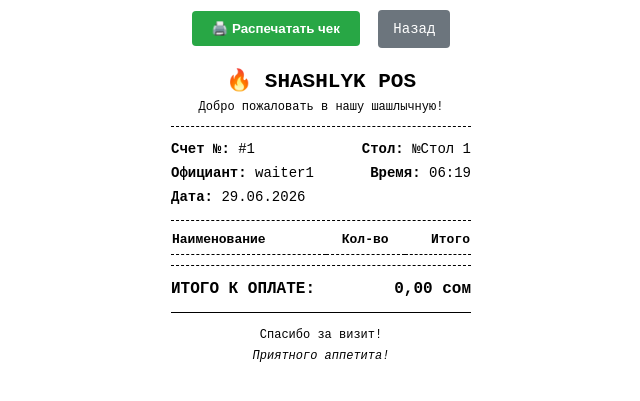
After one commit to mickaaDev/shashlyk, a Django app: page /pos/order/1/bill/ in a window 1280 px wide. The commit adds this page. Shown: the top 401 px of the page, without its empty margins (319-959 px from the left). Run offline with Django 5.2, Linux system fonts and the light colour scheme; a user stored in the database is signed in; data comes from the database, SQL or seed files in the repository; both versions use the stored data as it was after the commit; lists and menus that the app fills with data are empty.

Commit message:
improved admin panel, distribute printing bills  and added open/close of shift

```diff
--- /dev/null
+++ b/core/urls.py
@@ -0,0 +1,8 @@
+from django.urls import path
+from . import views
+
+urlpatterns = [
+    # ... ваши другие пути для приложения core ...
+    path('management/shift/', views.shift_management, name='shift_management'),
+    path('management/shift/toggle/', views.toggle_shift, name='toggle_shift'),
+]
--- a/orders/models.py
+++ b/orders/models.py
@@ -37,11 +37,11 @@ class Order(models.Model):
     def __str__(self):
         # Safely fall back if the table was removed or set to NULL
         table_num = self.table.number if self.table else _("Удален/Нет")
-        return f"Заказ №{self.id} (Стол {table_num})"
+        return f"Счет №{self.id} ({table_num})"
 
     class Meta:
-        verbose_name = _('Заказ')
-        verbose_name_plural = _('Заказы')
+        verbose_name = _('Счет')
+        verbose_name_plural = _('Счета (Чеки)')
 
 
 class OrderItem(models.Model):
@@ -60,7 +60,8 @@ class OrderItem(models.Model):
     comment = models.CharField(max_length=150, blank=True, null=True, verbose_name=_("Комментарий к блюду (напр. без лука)"))
     def get_total_price(self):
         return self.quantity * self.price_at_order
-
+    def __str__(self):
+        return f"{self.product.name} (x{self.quantity})"
     def save(self, *args, **kwargs):
         if not self.pk and not self.price_at_order:
             self.price_at_order = self.product.price
--- /dev/null
+++ b/orders/templates/orders/bill_detail.html
@@ -0,0 +1,115 @@
+<!DOCTYPE html>
+<html lang="ru">
+<head>
+    <meta charset="UTF-8">
+    <meta name="viewport" content="width=device-width, initial-scale=1.0">
+    <title>Чек №{{ order.id }}</title>
+    <style>
+        body {
+            font-family: 'Courier New', Courier, monospace; /* Моноширинный шрифт как на реальном чеке */
+            font-size: 14px;
+            line-height: 1.3;
+            width: 300px; /* Идеальная ширина под чековую ленту */
+            margin: 0 auto;
+            padding: 10px;
+            color: #000;
+        }
+        .text-center { text-align: center; }
+        .text-end { text-align: right; }
+        .bold { font-weight: bold; }
+        .divider {
+            border-top: 1px dashed #000;
+            margin: 10px 0;
+        }
+        table {
+            width: 100%;
+            border-collapse: collapse;
+            margin: 5px 0;
+        }
+        td { padding: 3px 0; vertical-align: top; }
+        .w-50 { width: 50%; }
+
+        /* Стили для того, чтобы при печати на принтере не лезло ничего лишнего */
+        @media print {
+            body { width: 100%; padding: 0; margin: 0; }
+            .no-print { display: none; }
+        }
+    </style>
+</head>
+<body>
+
+    <div class="no-print" style="margin-bottom: 20px; text-align: center;">
+        <button onclick="window.print();" style="padding: 10px 20px; font-weight: bold; background: #28a745; color: #fff; border: none; border-radius: 4px; cursor: pointer;">
+            🖨️ Распечатать чек
+        </button>
+        <a href="{% url 'waiter_dashboard' %}" style="display: inline-block; margin-left: 10px; padding: 10px 15px; background: #6c757d; color: #fff; text-decoration: none; border-radius: 4px;">
+            Назад
+        </a>
+    </div>
+
+    <div class="text-center">
+        <h2 style="margin: 0 0 5px 0; text-transform: uppercase;">🔥 SHASHLYK POS</h2>
+        <p style="margin: 0; font-size: 12px;">Добро пожаловать в нашу шашлычную!</p>
+    </div>
+
+    <div class="divider"></div>
+
+    <table>
+        <tr>
+            <td><strong>Счет №:</strong> #{{ order.id }}</td>
+            <td class="text-end"><strong>Стол:</strong> №{{ order.table.number }}</td>
+        </tr>
+        <tr>
+            <td><strong>Официант:</strong> {{ order.waiter.username }}</td>
+            <td class="text-end"><strong>Время:</strong> {{ order.created_at|date:"H:i" }}</td>
+        </tr>
+        <tr>
+            <td colspan="2"><strong>Дата:</strong> {{ order.created_at|date:"d.m.Y" }}</td>
+        </tr>
+    </table>
+
+    <div class="divider"></div>
+
+    <table style="font-size: 13px;">
+        <thead>
+            <tr style="border-bottom: 1px dashed #000;">
+                <th style="text-align: left; padding-bottom: 5px;">Наименование</th>
+                <th style="text-align: center; padding-bottom: 5px;">Кол-во</th>
+                <th style="text-align: right; padding-bottom: 5px;">Итого</th>
+            </tr>
+        </thead>
+        <tbody>
+            {% for item in order.items.all %}
+                <tr>
+                    <td>{{ item.product.name }}</td>
+                    <td class="text-center">{{ item.quantity }}</td>
+                    <td class="text-end">{{ item.get_total_price }}</td>
+                </tr>
+            {% endfor %}
+        </tbody>
+    </table>
+
+    <div class="divider"></div>
+
+    <table style="font-size: 16px;" class="bold">
+        <tr>
+            <td>ИТОГО К ОПЛАТЕ:</td>
+            <td class="text-end">{{ order.total_amount }} сом</td>
+        </tr>
+    </table>
+
+    <div class="divider" style="border-top: 1px double #000;"></div>
+
+    <div class="text-center" style="font-size: 12px; margin-top: 15px;">
+        <p style="margin: 0;">Спасибо за визит!</p>
+        <p style="margin: 5px 0 0 0; font-style: italic;">Приятного аппетита!</p>
+    </div>
+
+    <script>
+        window.onload = function() {
+            // Раскомментируйте строчку ниже, если хотите, чтобы окно печати вылетало САМО при открытии страницы
+            // window.print();
+        }
+    </script>
+</body>
+</html>
--- a/orders/urls.py
+++ b/orders/urls.py
@@ -10,4 +10,6 @@ urlpatterns = [
     path('item/<int:item_id>/decrease/', views.decrease_item, name='decrease_item'),
     path('order/<int:order_id>/send/', views.send_order_to_kitchen, name='send_order_to_kitchen'),
     path('item/<int:item_id>/resend/', views.resend_item_to_kitchen, name='resend_item_to_kitchen'),
+    path('order/<int:order_id>/close/', views.close_order, name='close_order'),
+    path('order/<int:order_id>/bill/', views.view_bill, name='view_bill'),
 ]
--- a/orders/views.py
+++ b/orders/views.py
@@ -6,7 +6,9 @@ from .models import Table, Order, OrderItem
 from menu.models import Category, Product
 from core.models import Shift
 from django.shortcuts import redirect
-from django.db.models import Prefetch  # 🌟 ADD THIS LINE
+from django.db.models import Prefetch
+from django.urls import NoReverseMatch
+from .utils import send_to_bar_printer, send_to_grill_printer, send_to_kitchen_printer
 
 
 
@@ -15,7 +17,14 @@ def waiter_dashboard(request):
     active_shift = Shift.objects.filter(is_active=True).first()
 
     if not active_shift:
-        messages.error(request, "Внимание: Рабочая смена не открыта! Обратитесь к менеджеру.")
+        try:
+            return redirect('core:shift_management')
+        except NoReverseMatch:
+            try:
+                return redirect('shift_management')
+            except NoReverseMatch:
+                # Жесткий запасной вариант, если имена маршрутов вообще не резолвятся
+                return redirect('/management/shift/')
     tables = Table.objects.filter(is_active=True).order_by('number')
 
     active_orders = Order.objects.filter(status='active').select_related('table', 'waiter')
@@ -120,25 +129,37 @@ def send_order_to_kitchen(request, order_id):
             messages.warning(request, "Нет новых блюд для отправки!")
             return redirect('order_detail', table_id=order.table.id)
 
-        # 1. Flip the new additions to sent status
+        grill_items = pending_items.filter(product__department='grill')
+        bar_items = pending_items.filter(product__department='bar')
+        kitchen_items = pending_items.filter(product__department='kitchen')
+
+        # --- МЕСТО ДЛЯ ПЕЧАТИ ВСТРЕЧЕК ---
+        # Здесь вы сможете вызвать функции печати для каждого цеха отдельно, например:
+        if grill_items.exists(): send_to_grill_printer(order, grill_items)
+        if bar_items.exists(): send_to_bar_printer(order, bar_items)
+        if kitchen_items.exists(): send_to_kitchen_printer(order, kitchen_items)
         pending_items.update(status='sent')
 
-        # 2. 🌟 MERGE DUPLICATES: Combine rows of the same product that are now both 'sent'
+        # 2. MERGE DUPLICATES: Объединяем одинаковые блюда, чтобы не плодить строки в чеке
         products_in_order = order.items.values_list('product_id', flat=True).distinct()
+
         for prod_id in products_in_order:
             sent_items = order.items.filter(product_id=prod_id, status='sent')
             if sent_items.count() > 1:
-                # Keep the first row, aggregate the quantities of the rest
                 primary_item = sent_items.first()
                 total_qty = sum(item.quantity for item in sent_items)
 
                 primary_item.quantity = total_qty
                 primary_item.save()
 
-                # Delete the redundant duplicate rows
+                # Удаляем дубликаты строк
                 sent_items.exclude(id=primary_item.id).delete()
 
-        messages.success(request, f"Новые дозаказы отправлены на печать!")
+        messages.success(request, "Новые дозаказы отправлены по цехам!")
+        return redirect('order_detail', table_id=order.table.id)
+
+    # На случай, если кто-то постучится GET запросом
+    order = get_object_or_404(Order, id=order_id)
     return redirect('order_detail', table_id=order.table.id)
 
 @login_required
@@ -171,3 +192,46 @@ def add_item_to_order(request, order_id, product_id):
     item.save()
     order.update_total()
     return redirect('order_detail', table_id=order.table.id)
+
+
+
+# @login_required
+def close_order(request, order_id):
+    """Closes out the order check and releases the billiard table."""
+    if request.method == "POST":
+        order = get_object_or_404(Order, id=order_id, status='active')
+
+        # Guard rail: Block closure if unprinted drafts exist
+        if order.items.filter(status='pending').exists():
+            messages.error(request, "Нельзя закрыть счет! Сначала отправьте или удалите черновики.")
+            return redirect('order_detail', table_id=order.table.id)
+
+        # 1. Finalize and lock the bill details based on your model schema
+        order.status = 'closed'
+        order.closed_at = timezone.now()
+        order.save()
+
+        # 2. Release table ownership state back to green/available
+        if order.table:
+            table = order.table
+            table.is_available = True
+            table.save()
+            messages.success(request, f"Стол №{table.number} успешно закрыт и рассчитан!")
+        else:
+            messages.success(request, f"Заказ №{order.id} успешно закрыт!")
+
+        return redirect('waiter_dashboard')
+
+    return redirect('waiter_dashboard')
+
+@login_required
+def view_bill(request, order_id):
+    """Генерирует чистый гостевой чек для предпросмотра или печати."""
+    order = get_object_or_404(Order, id=order_id)
+    # Загружаем все позиции этого чека (и отправленные, и черновики)
+    order_items = order.items.all()
+
+    return render(request, 'orders/bill_detail.html', {
+        'order': order,
+        'order_items': order_items
+    })
--- a/shashlyk/urls.py
+++ b/shashlyk/urls.py
@@ -4,7 +4,9 @@ from django.shortcuts import redirect
 
 urlpatterns = [
     path('admin/', admin.site.urls),
-    path('pos/', include('orders.urls')),  # Includes all your waiter views
+    path('pos/', include('orders.urls')),  # Включает все представления официантов
+
+    path('core/', include('core.urls')),
 
     # Quick quality-of-life redirect: going to http://127.0.0.1:8000/ drops them straight into the dashboard
     path('', lambda request: redirect('waiter_dashboard', permanent=False)),
```
Also changed, not shown: core/templates/core/shift_management.html (added, +37 -0 lines), core/views.py (+54 -2 lines), menu/models.py (+11 -0 lines), orders/admin.py (+68 -19 lines), orders/templates/orders/order_detail.html (+14 -1 lines), orders/utils.py (added, +56 -0 lines), db.sqlite3, menu/migrations/0003_product_department.py (added), orders/migrations/0004_alter_order_options.py (added).
